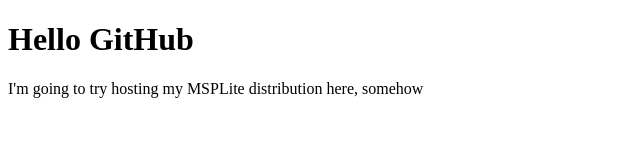
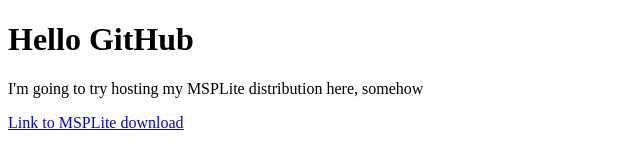
Before and after one commit to fredoscar88/fredoscar88.github.io, a plain HTML site: page index.html in a window 1280 px wide. Shown: the whole page, without its empty margins (0-640 px from the left). Drawn offline with Linux system fonts and the light colour scheme.

Commit message:
Added a link

```diff
--- a/index.html
+++ b/index.html
@@ -3,5 +3,6 @@
 <body>
 <h1>Hello GitHub</h1>
 <p>I'm going to try hosting my MSPLite distribution here, somehow</p>
+<a href="fredoscar88.github.io/MSPLite/Download.zip">Link to MSPLite download</a>
 </body>
 </html>
```
